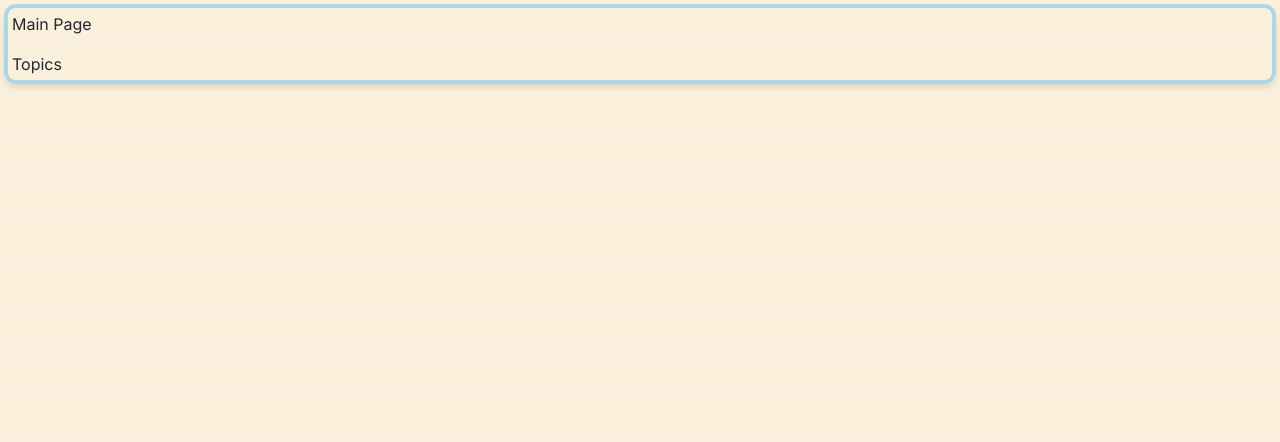
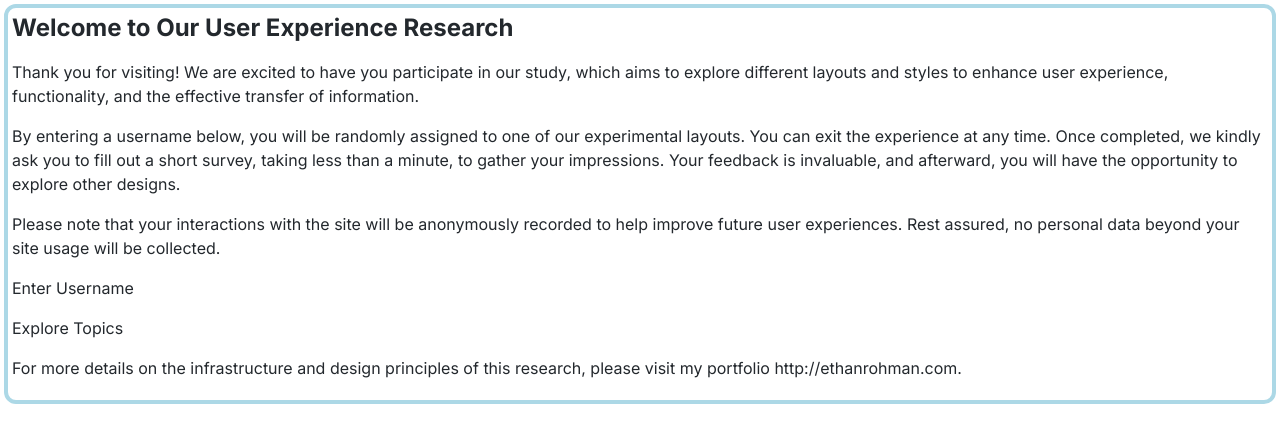
Before and after one commit to EthanRohman93/wiki-ui, a Next.js app in the folder next/: page / in a window 1280 px wide. Shown: the top 442 px of the page. Built offline with nearby package versions, Linux system fonts and the light colour scheme.

Commit message:
working stuff

```diff
--- a/next/app/globals.css
+++ b/next/app/globals.css
@@ -2,24 +2,59 @@
 @tailwind components;
 @tailwind utilities;
 
+/*
+* TODO:
+*   put initial formats for pages
+*   put initial colors for pages
+*   put font sizes for section heading and such
+*/
+
 :root {
   /* Light Mode Colors */
-  --foreground-rgb: 35, 40, 45; /* Darker grey halfway to black */
-  --background-start-rgb: 250, 240, 220; /* Lighter tan, closer to white */
-  --background-end-rgb: 250, 240, 220; /* Lighter tan, consistent for gradient end */
-  --border-color-rgb: 172, 216, 230; /* Pastel blue for border */
-  --shadow-color: rgba(0, 0, 0, 0.1);
+    /* Home Page Light Mode */
+      --foreground-rgb: 35, 40, 45;
+      --background-rgb: 250, 240, 220;
+      --border-color-rgb: 172, 216, 230;
 
+    /* Wiki Page Light Mode */
+      --foreground-rgb: 35, 40, 45;
+      --background-rgb: 250, 240, 220;
+      --border-color-rgb: 172, 216, 230;
+
+      /* Michael Jordan Wiki Page Light Mode */
+            --foreground-rgb: 35, 40, 45;
+            --background-rgb: 250, 240, 220;
+            --border-color-rgb: 172, 216, 230;
+
+    /* Enhanced Page Light Mode */
+      --foreground-rgb: 35, 40, 45;
+      --background-rgb: 250, 240, 220;
+      --border-color-rgb: 172, 216, 230;
 }
 
 @media (prefers-color-scheme: dark) {
   :root {
-    /* Dark Mode Colors */
-    --foreground-rgb: 250, 240, 220; /* Light tan for text, closer to white */
-    --background-start-rgb: 35, 40, 45; /* Darker grey for background */
-    --background-end-rgb: 35, 40, 45; /* Darker grey for background */
-    --border-color-rgb: 230, 230, 250; /* Lighter border color for dark mode */
-    --shadow-color: rgba(255, 255, 255, 0.1);
+      /* Dark Mode Colors */
+        /* Home Page Dark Mode */
+          --foreground-rgb: 35, 40, 45;
+          --background-rgb: 250, 240, 220;
+          --border-color-rgb: 172, 216, 230;
+
+        /* Wiki Page Dark Mode */
+          --foreground-rgb: 35, 40, 45;
+          --background-rgb: 250, 240, 220;
+          --border-color-rgb: 172, 216, 230;
+
+          /* Michael Jordan Wiki Page Dark Mode */
+            --foreground-rgb: 35, 40, 45;
+            --background-rgb: 250, 240, 220;
+            --border-color-rgb: 172, 216, 230;
+
+
+        /* Enhanced Page Dark Mode */
+          --foreground-rgb: 35, 40, 45;
+          --background-rgb: 250, 240, 220;
+          --border-color-rgb: 172, 216, 230;
   }
 }
 
--- a/next/app/page.tsx
+++ b/next/app/page.tsx
@@ -6,10 +6,38 @@ const MainPage = () => {
   return (
     <Layout>
       <div className="safe-top rounded-border p-4">
-        <h1 className="mb-4">Main Page</h1>
-        <Link className="hover:font-bold hover:text-current" href='/topics/'>
-            Topics
-        </Link>
+        <h1 className="text-2xl font-bold mb-4">Welcome to Our User Experience Research</h1>
+        <p className="mb-4">
+          Thank you for visiting! We are excited to have you participate in our study,
+          which aims to explore different layouts and styles to enhance user experience,
+          functionality, and the effective transfer of information.
+        </p>
+        <p className="mb-4">
+          By entering a username below, you will be randomly assigned to one of our
+          experimental layouts. You can exit the experience at any time. Once completed,
+          we kindly ask you to fill out a short survey, taking less than a minute, to
+          gather your impressions. Your feedback is invaluable, and afterward,
+          you will have the opportunity to explore other designs.
+        </p>
+        <p className="mb-4">
+          Please note that your interactions with the site will be anonymously recorded
+          to help improve future user experiences. Rest assured, no personal data
+          beyond your site usage will be collected.
+        </p>
+        <div className="mb-4">
+          <Link className="hover:font-bold hover:text-current" href="/username-entry">
+            Enter Username
+          </Link>
+        </div>
+        <div className="mb-4">
+          <Link className="hover:font-bold hover:text-current" href="/topics/">
+            Explore Topics
+          </Link>
+        </div>
+        <p className="mb-4">
+          For more details on the infrastructure and design principles of this research,
+          please visit my portfolio http://ethanrohman.com.
+        </p>
       </div>
     </Layout>
   );
--- a/next/app/wiki/[wname]/page.tsx
+++ b/next/app/wiki/[wname]/page.tsx
@@ -1,4 +1,5 @@
 import React from 'react';
+import WikiLayout from '../layout';
 
 type ParamsType = {
     params: {
@@ -13,9 +14,11 @@ export function generateStaticParams() {
 
 const WikiPage = ({ params }: ParamsType) => {
     return (
-        <div>
-            {params.wname}
-        </div>
+        <WikiLayout>
+            <div>
+                {params.wname}
+            </div>
+        </WikiLayout>
     );
 };
 export default WikiPage;
--- /dev/null
+++ b/next/app/wiki/layout.tsx
@@ -0,0 +1,18 @@
+import React from 'react';
+import styles from './wiki.module.css';
+
+type WikiLayoutProps = {
+  children: React.ReactNode;
+};
+
+const WikiLayout: React.FC<WikiLayoutProps> = ({ children }) => {
+  return (
+    <div className={styles.wikiContainer}>
+      <main className={styles.wikiContent}>
+        {children}
+      </main>
+    </div>
+  );
+};
+
+export default WikiLayout;
--- a/next/app/wiki/page.tsx
+++ b/next/app/wiki/page.tsx
@@ -1,13 +1,17 @@
 'use client'
 import React from 'react';
 import Link from 'next/link';
+import WikiLayout from './layout';
+
 
 const WikiHome = () => {
   return (
+    <WikiLayout>
       <div className="safe-top rounded-border p-4">
         <h1 className="mb-4">Wiki Landing Page</h1>
         <Link href={'/wiki/michael/'}>Michael Jordan Wiki</Link>
       </div>
+    </WikiLayout>
   );
 };
 
```
Also changed, not shown: next/app/wiki/wiki.module.css (+12 -0 lines).
